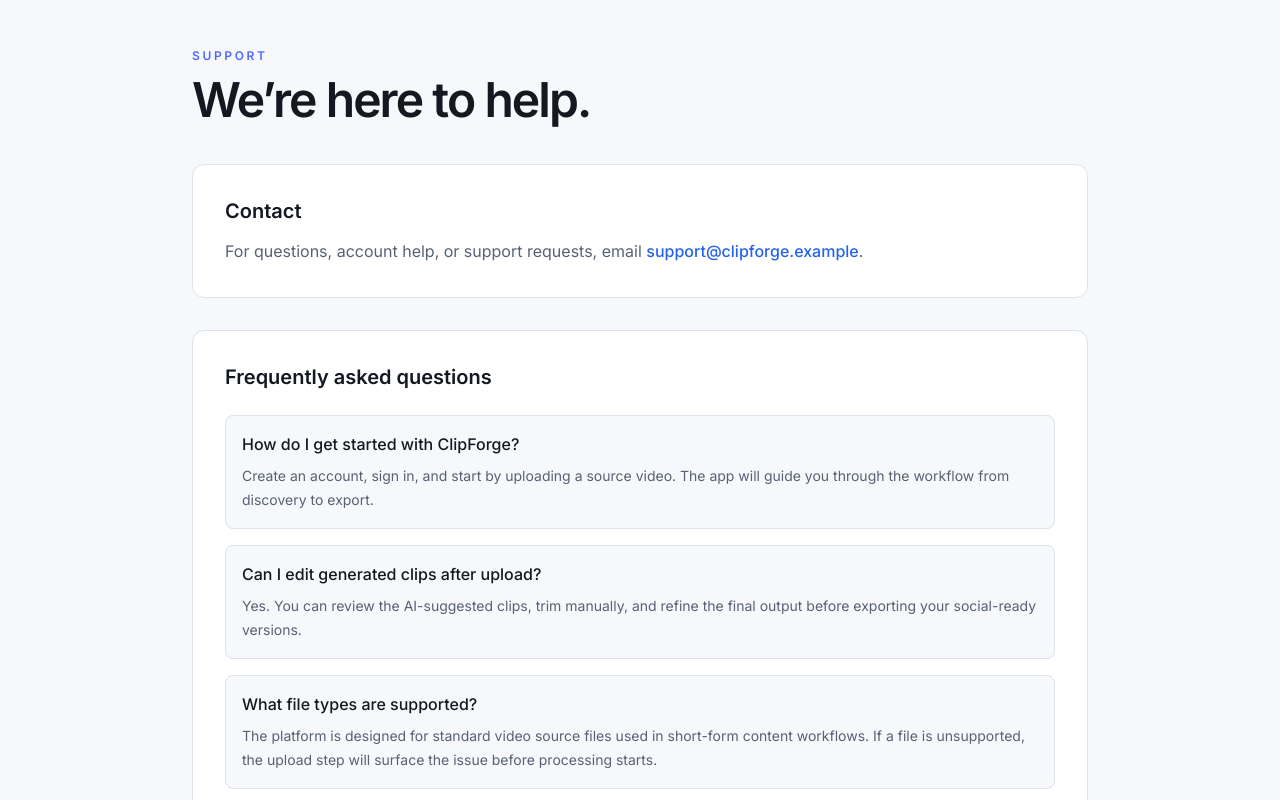
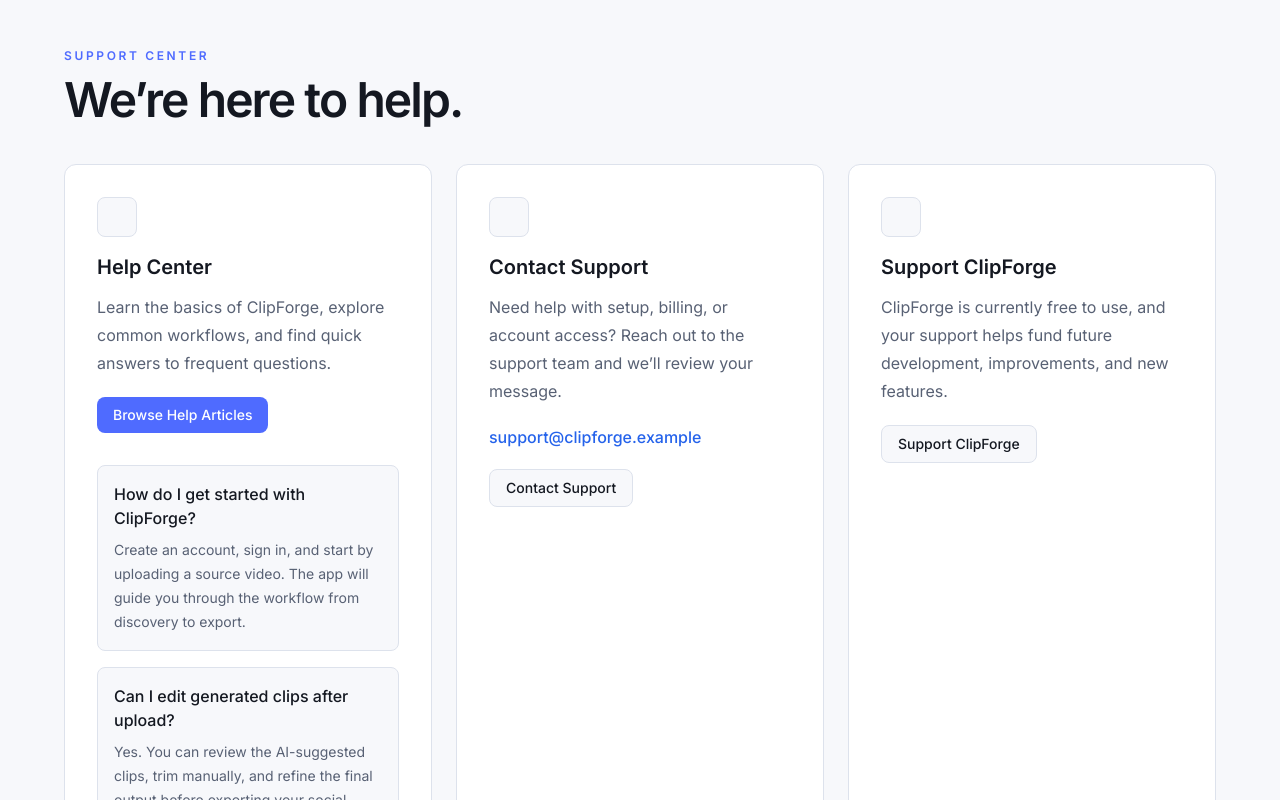
Before and after one commit to yupe23/ClipForge, a Next.js app: page /support in a window 1280 px wide. Shown: the top 800 px of the page. Built offline with nearby package versions, Linux system fonts and the light colour scheme.

Commit message:
Add dashboard support center

```diff
--- a/app/dashboard/page.tsx
+++ b/app/dashboard/page.tsx
@@ -1,6 +1,7 @@
 'use client';
 
 import * as React from 'react';
+import Link from 'next/link';
 import {
   BadgeDollarSign,
   Captions,
@@ -458,6 +459,7 @@
           </div>
 
           <nav className="flex items-center gap-2" aria-label="Dashboard navigation">
+            <Link href="/dashboard/support" className="inline-flex">
               <Button
                 type="button"
                 variant="ghost"
@@ -468,6 +470,7 @@
                 <Headphones className="h-4 w-4" aria-hidden="true" />
                 <span className="hidden sm:inline">Support</span>
               </Button>
+            </Link>
             <ThemeToggle />
             <AuthenticatedUserMenu />
           </nav>
--- /dev/null
+++ b/app/dashboard/support/page.tsx
@@ -0,0 +1,47 @@
+const supportCards = [
+  {
+    title: 'Help Center',
+    description: 'Browse quick tips, workflow guidance, and common answers for getting the most from ClipForge.',
+  },
+  {
+    title: 'Contact Support',
+    description: 'Need help with setup, billing, or account questions? Our support team can review your request.',
+  },
+  {
+    title: 'Support ClipForge',
+    description: 'ClipForge is currently free to use, and support helps fund future improvements and new features.',
+  },
+];
+
+export default function DashboardSupportPage() {
+  return (
+    <main className="min-h-screen bg-[var(--background)] px-4 py-6 text-[var(--text-primary)] sm:px-6 lg:px-8">
+      <div className="mx-auto max-w-6xl">
+        <div className="mb-8">
+          <p className="text-xs font-semibold uppercase tracking-[0.22em] text-[var(--accent)]">Dashboard support</p>
+          <h1 className="mt-3 text-3xl font-semibold tracking-tight text-[var(--text-primary)] sm:text-4xl">
+            Support Center
+          </h1>
+        </div>
+
+        <div className="grid gap-6 md:grid-cols-2 xl:grid-cols-3">
+          {supportCards.map((card) => (
+            <section
+              key={card.title}
+              className="rounded-xl border border-[var(--border)] bg-[var(--surface)] p-6 shadow-sm"
+            >
+              <h2 className="text-xl font-semibold text-[var(--text-primary)]">{card.title}</h2>
+              <p className="mt-3 text-sm leading-6 text-[var(--text-secondary)]">{card.description}</p>
+              <button
+                type="button"
+                className="mt-6 inline-flex items-center justify-center rounded-lg border border-[var(--border)] bg-[var(--background)] px-4 py-2 text-sm font-medium text-[var(--text-primary)] transition-colors hover:bg-[var(--surface-hover)]"
+              >
+                Coming Soon
+              </button>
+            </section>
+          ))}
+        </div>
+      </div>
+    </main>
+  );
+}
--- a/app/support/page.tsx
+++ b/app/support/page.tsx
@@ -29,28 +29,29 @@
 export default function SupportPage() {
   return (
     <main className="min-h-screen bg-[var(--background)] px-4 py-12 text-[var(--text-primary)] sm:px-6 lg:px-8">
-      <div className="mx-auto max-w-4xl">
-        <div className="mb-10">
-          <p className="text-xs font-semibold uppercase tracking-[0.22em] text-[var(--accent)]">Support</p>
+      <div className="mx-auto max-w-6xl">
+        <div className="mb-10 text-center sm:text-left">
+          <p className="text-xs font-semibold uppercase tracking-[0.22em] text-[var(--accent)]">Support center</p>
           <h1 className="mt-3 text-4xl font-semibold tracking-[-0.04em] text-[var(--text-primary)] sm:text-5xl">
             We’re here to help.
           </h1>
         </div>
 
+        <div className="grid gap-6 lg:grid-cols-3">
           <section className="rounded-xl border border-[var(--border)] bg-[var(--surface)] p-6 sm:p-8">
-          <h2 className="text-xl font-semibold text-[var(--text-primary)]">Contact</h2>
+            <div className="mb-4 h-10 w-10 rounded-lg border border-[var(--border)] bg-[var(--background)]" />
+            <h2 className="text-xl font-semibold text-[var(--text-primary)]">Help Center</h2>
             <p className="mt-3 text-base leading-7 text-[var(--text-secondary)]">
-            For questions, account help, or support requests, email{' '}
-            <a href="mailto:support@clipforge.example" className="font-medium text-[var(--brand)] underline-offset-4 hover:underline">
-              support@clipforge.example
+              Learn the basics of ClipForge, explore common workflows, and find quick answers to frequent questions.
+            </p>
+            <a
+              href="#faq"
+              className="mt-5 inline-flex items-center justify-center rounded-lg bg-[var(--accent)] px-4 py-2 text-sm font-medium text-[var(--accent-foreground)] transition-colors hover:bg-[var(--accent-hover)]"
+            >
+              Browse Help Articles
             </a>
-            .
-          </p>
-        </section>
 
-        <section className="mt-8 rounded-xl border border-[var(--border)] bg-[var(--surface)] p-6 sm:p-8">
-          <h2 className="text-xl font-semibold text-[var(--text-primary)]">Frequently asked questions</h2>
-          <div className="mt-6 space-y-4">
+            <div id="faq" className="mt-8 space-y-4">
               {faqs.map((item) => (
                 <div key={item.question} className="rounded-lg border border-[var(--border)] bg-[var(--background)] p-4">
                   <h3 className="text-base font-medium text-[var(--text-primary)]">{item.question}</h3>
@@ -60,12 +61,33 @@
             </div>
           </section>
 
-        <section className="mt-8 rounded-xl border border-[var(--border)] bg-[var(--surface)] p-6 sm:p-8">
-          <h2 className="text-xl font-semibold text-[var(--text-primary)]">Need more help?</h2>
+          <section className="rounded-xl border border-[var(--border)] bg-[var(--surface)] p-6 sm:p-8">
+            <div className="mb-4 h-10 w-10 rounded-lg border border-[var(--border)] bg-[var(--background)]" />
+            <h2 className="text-xl font-semibold text-[var(--text-primary)]">Contact Support</h2>
             <p className="mt-3 text-base leading-7 text-[var(--text-secondary)]">
-            If you need additional help with billing, account access, project setup, or troubleshooting, contact our support team and we’ll get back to you as soon as possible.
+              Need help with setup, billing, or account access? Reach out to the support team and we’ll review your message.
             </p>
+            <p className="mt-5 text-base text-[var(--text-primary)]">
+              <a href="mailto:support@clipforge.example" className="font-medium text-[var(--brand)] underline-offset-4 hover:underline">
+                support@clipforge.example
+              </a>
+            </p>
+            <button className="mt-5 inline-flex items-center justify-center rounded-lg border border-[var(--border)] bg-[var(--background)] px-4 py-2 text-sm font-medium text-[var(--text-primary)] transition-colors hover:bg-[var(--surface-hover)]">
+              Contact Support
+            </button>
           </section>
+
+          <section className="rounded-xl border border-[var(--border)] bg-[var(--surface)] p-6 sm:p-8">
+            <div className="mb-4 h-10 w-10 rounded-lg border border-[var(--border)] bg-[var(--background)]" />
+            <h2 className="text-xl font-semibold text-[var(--text-primary)]">Support ClipForge</h2>
+            <p className="mt-3 text-base leading-7 text-[var(--text-secondary)]">
+              ClipForge is currently free to use, and your support helps fund future development, improvements, and new features.
+            </p>
+            <button className="mt-5 inline-flex items-center justify-center rounded-lg border border-[var(--border)] bg-[var(--background)] px-4 py-2 text-sm font-medium text-[var(--text-primary)] transition-colors hover:bg-[var(--surface-hover)]">
+              Support ClipForge
+            </button>
+          </section>
+        </div>
       </div>
     </main>
   );
```
Lines whose indentation alone changed are shown as unchanged.
